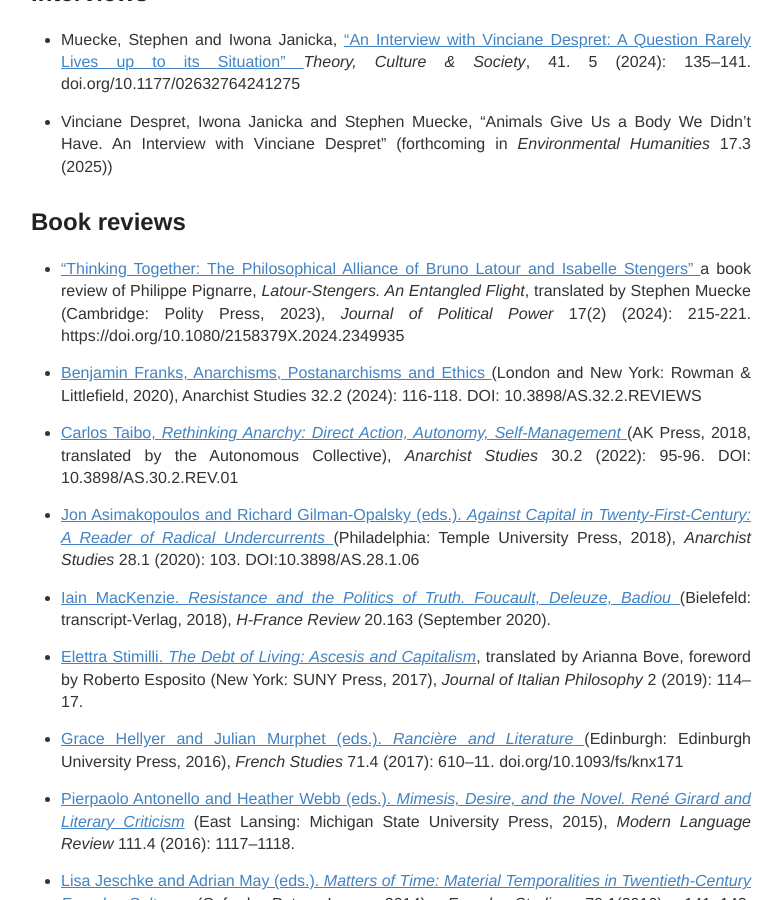
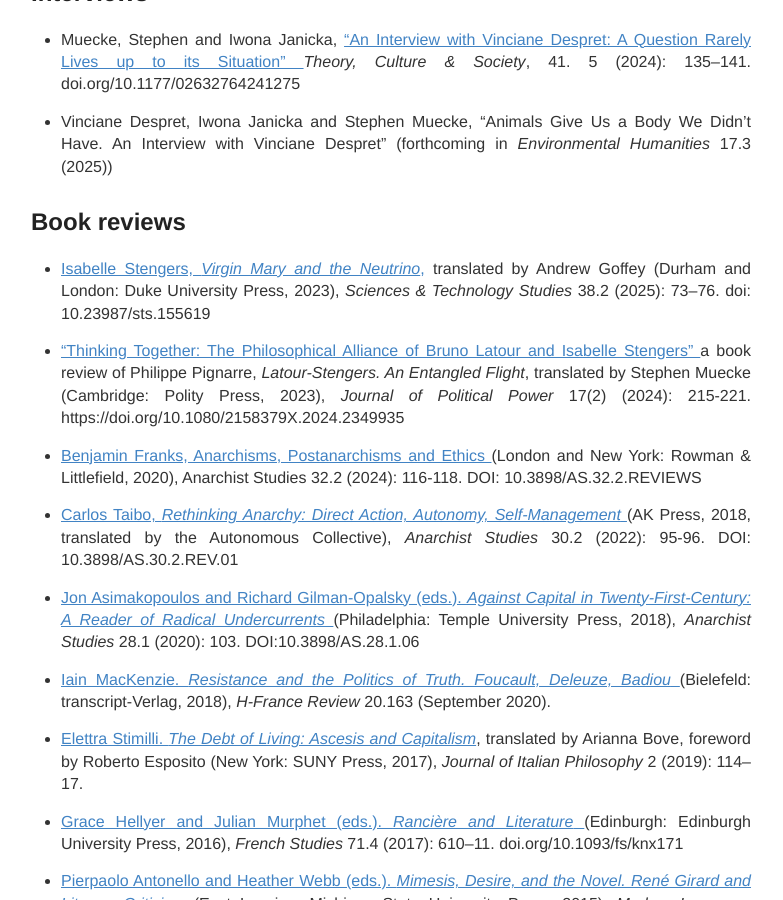
Before and after one commit to IJanicka/IJanicka.github.io, a Jekyll site: the page built from publications.md, in a window 1280 px wide and 900 px high, scrolled down 5666 px. Shown: the whole window, without its empty margins (249-1032 px from the left). Built offline with Jekyll 4.4.1, drawn with Linux system fonts in a browser that asks for light colours.

Commit message:
Update publications.md

```diff
--- a/publications.md
+++ b/publications.md
@@ -98,6 +98,8 @@
 
  <h2>Book reviews</h2>
 
+* <a href="../articles/Janicka_Review of Stengers' Virgin Mary_STS_May 2025.pdf" target="_blank">Isabelle Stengers, *Virgin Mary and the Neutrino*,</a> translated by Andrew Goffey (Durham and London: Duke University Press, 2023), *Sciences & Technology Studies* 38.2 (2025): 73–76. doi: 10.23987/sts.155619<br>
+
 * <a href="https://www.tandfonline.com/doi/full/10.1080/2158379X.2024.2349935" target="blank"> “Thinking Together: The Philosophical Alliance of Bruno Latour and Isabelle Stengers” <a/> a book review of Philippe Pignarre, *Latour-Stengers. An Entangled Flight*, translated by Stephen Muecke (Cambridge: Polity Press, 2023), *Journal of Political Power* 17(2) (2024): 215-221. https://doi.org/10.1080/2158379X.2024.2349935<br>
 
 * <a href="../articles/Janicka_Review of B. Franks_Anarchist Studies 32.2_2024.pdf" target="_blank">Benjamin Franks, Anarchisms, Postanarchisms and Ethics </a> (London and New York: Rowman & Littlefield, 2020), Anarchist Studies 32.2 (2024): 116-118. DOI: 10.3898/AS.32.2.REVIEWS <br>
```
